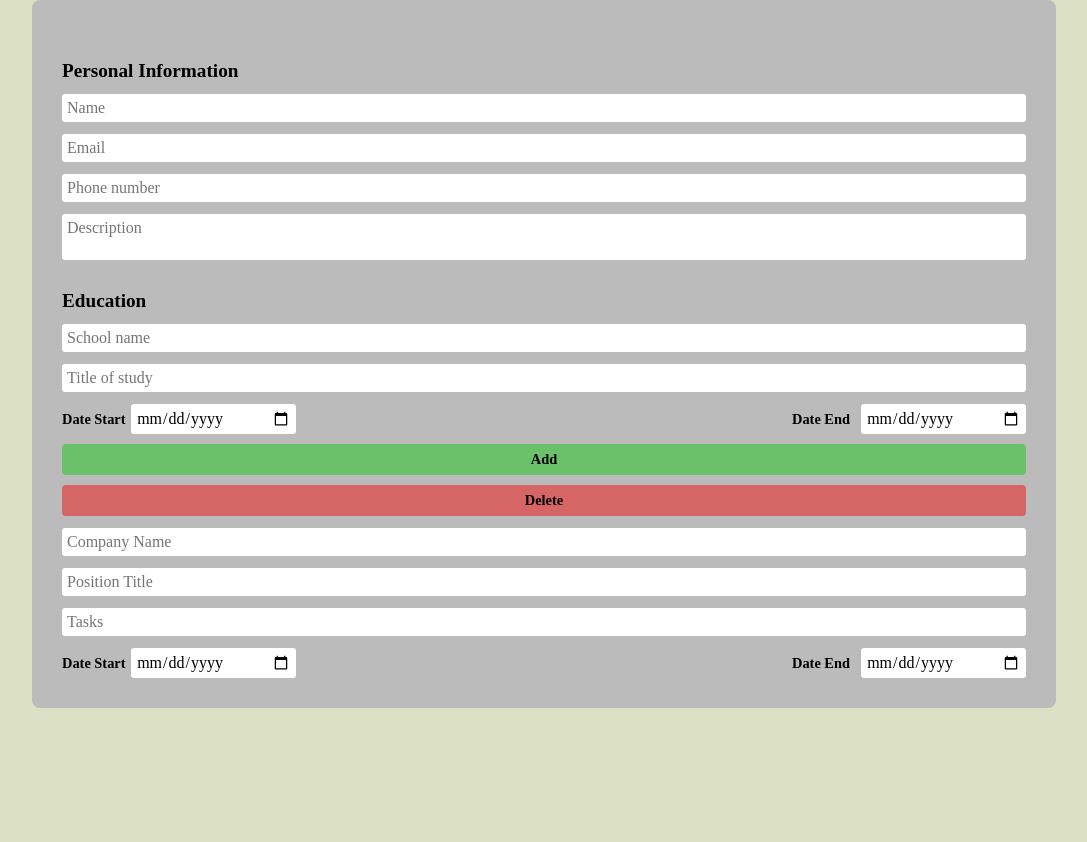
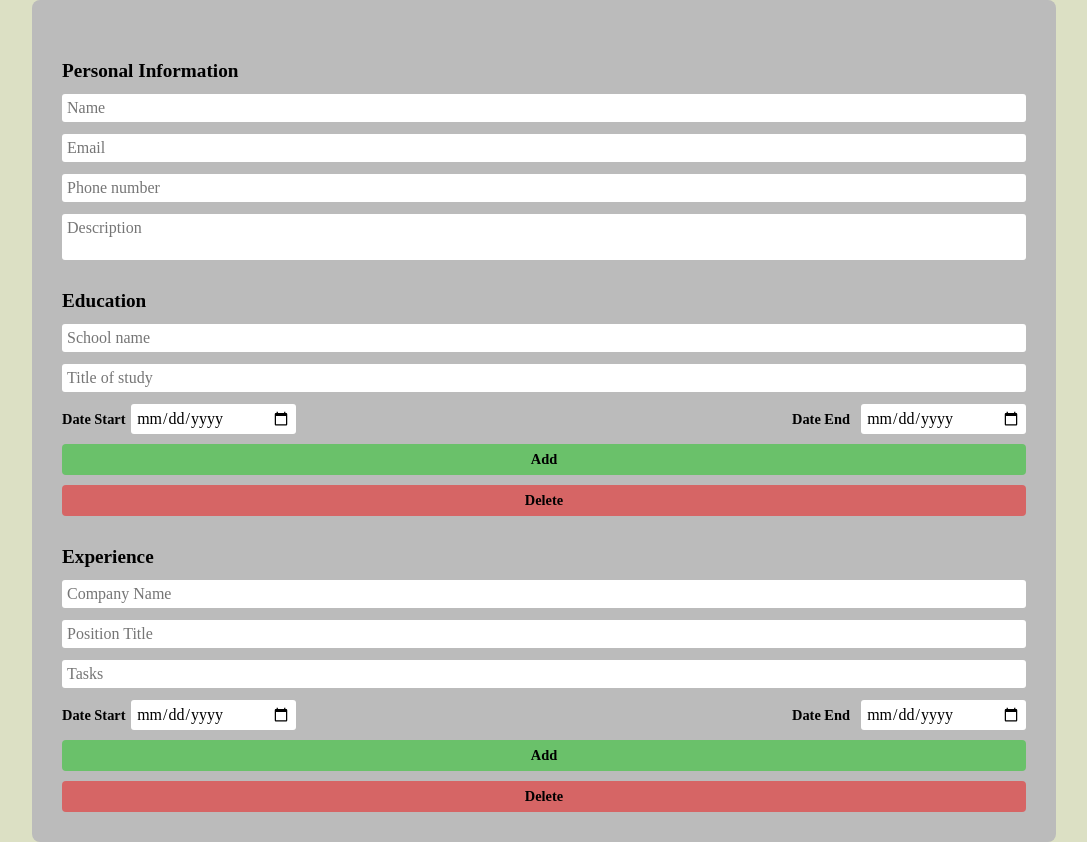
Before and after one commit to angie0123/CV-App, a React (Create React App) app: page / in a window 1280 px wide. Shown: the whole page, without its empty margins (96-1183 px from the left). Before the commit the page ends 800 px from the top, so only its background shows below. Built offline with nearby package versions, Linux system fonts and the light colour scheme.

Commit message:
Refactored experience to be experienceList

```diff
--- a/src/App.js
+++ b/src/App.js
@@ -21,14 +21,16 @@ class App extends Component {
             id: 0,
           },
         ],
-        experienceList: [],
-        experience: {
+        experience: [
+          {
             companyName: '',
             positionTitle: '',
             tasks: '',
             dateStart: '',
             dateEnd: '',
+            id: 0,
           },
+        ],
       },
     };
     this.inputChangeHandler = this.inputChangeHandler.bind(this);
@@ -74,6 +76,16 @@ class App extends Component {
         id: this.state.CV[section].length,
       };
     }
+    if (section === 'experience') {
+      newItem = {
+        companyName: '',
+        positionTitle: '',
+        tasks: '',
+        dateStart: '',
+        dateEnd: '',
+        id: this.state.CV[section].length,
+      };
+    }
     this.setState({
       CV: {
         ...this.state.CV,
--- a/src/components/Experience.js
+++ b/src/components/Experience.js
@@ -8,26 +8,27 @@ class Experience extends Component {
       dateStart,
       dateEnd,
       inputChangeHandler,
+      id,
     } = this.props;
     return (
       <>
         <input
           type="text"
-          name="experience companyName"
+          name={`experience companyName ${id}`}
           value={companyName}
           placeholder="Company Name"
           onChange={inputChangeHandler}
         />
         <input
           type="text"
-          name="experience positionTitle"
+          name={`experience positionTitle ${id}`}
           value={positionTitle}
           placeholder="Position Title"
           onChange={inputChangeHandler}
         />
         <input
           type="text"
-          name="experience tasks"
+          name={`experience tasks ${id}`}
           value={tasks}
           placeholder="Tasks"
           onChange={inputChangeHandler}
@@ -38,7 +39,7 @@ class Experience extends Component {
             <input
               id="workDateStart"
               type="date"
-              name="experience dateStart"
+              name={`experience dateStart ${id}`}
               value={dateStart}
               placeholder="Start date"
               onChange={inputChangeHandler}
@@ -49,7 +50,7 @@ class Experience extends Component {
             <input
               id="workDateEnd"
               type="date"
-              name="experience dateEnd"
+              name={`experience dateEnd ${id}`}
               value={dateEnd}
               onChange={inputChangeHandler}
             />
--- /dev/null
+++ b/src/components/ExperienceList.js
@@ -0,0 +1,55 @@
+import React, { Component } from 'react';
+import Experience from './Experience';
+import Subheading from './Subheading';
+class ExperienceList extends Component {
+  render() {
+    const {
+      inputChangeHandler,
+      addItemHandler,
+      deleteItemHandler,
+      experienceArray,
+    } = this.props;
+
+    const experienceList = experienceArray.map((exp) => {
+      console.log(exp);
+      const { companyName, positionTitle, tasks, dateStart, dateEnd } = exp;
+      return (
+        <li key={exp.id}>
+          <Experience
+            id={exp.id}
+            inputChangeHandler={inputChangeHandler}
+            companyName={companyName}
+            positionTitle={positionTitle}
+            tasks={tasks}
+            dateStart={dateStart}
+            dateEnd={dateEnd}
+          />
+        </li>
+      );
+    });
+    return (
+      <>
+        <Subheading text="Experience" />
+        <ul>{experienceList}</ul>
+        <div
+          className="button primary"
+          name="experience"
+          onClick={addItemHandler}
+        >
+          Add
+        </div>
+        {experienceArray.length > 0 && (
+          <div
+            className="button danger"
+            name="experience"
+            onClick={deleteItemHandler}
+          >
+            Delete
+          </div>
+        )}
+      </>
+    );
+  }
+}
+
+export default ExperienceList;
--- a/src/components/Form.js
+++ b/src/components/Form.js
@@ -1,6 +1,6 @@
 import React, { Component } from 'react';
 import General from './General';
-import Experience from './Experience';
+import ExperienceList from './ExperienceList';
 import EducationList from './EducationList';
 class Form extends Component {
   render() {
@@ -8,8 +8,6 @@ class Form extends Component {
     const { addItemHandler, deleteItemHandler, inputChangeHandler } =
       this.props.handlers;
     const { name, email, phone, description } = general;
-    const { companyName, positionTitle, tasks, dateStart, dateEnd } =
-      experience;
 
     return (
       <form>
@@ -26,13 +24,11 @@ class Form extends Component {
           addItemHandler={addItemHandler}
           deleteItemHandler={deleteItemHandler}
         />
-        <Experience
+        <ExperienceList
           inputChangeHandler={inputChangeHandler}
-          companyName={companyName}
-          positionTitle={positionTitle}
-          tasks={tasks}
-          dateStart={dateStart}
-          dateEnd={dateEnd}
+          experienceArray={experience}
+          addItemHandler={addItemHandler}
+          deleteItemHandler={deleteItemHandler}
         />
       </form>
     );
```
Lines whose indentation alone changed are shown as unchanged.
